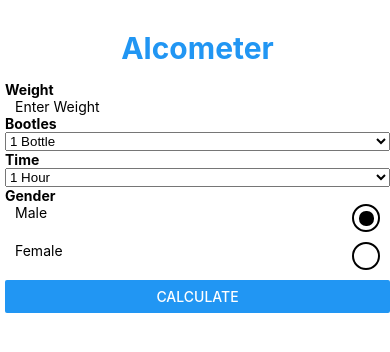
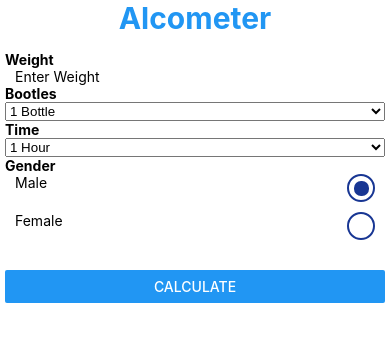
Before and after one commit to Jiblal/Assignment-JIblal, a React Native app: screen / in a window 390 px wide. Shown: the top 352 px of the page. Built offline with nearby package versions, Linux system fonts and the light colour scheme.

Commit message:
Final Version

```diff
--- a/App.js
+++ b/App.js
@@ -1,8 +1,9 @@
 import { useState } from 'react';
-import { Text,  TextInput, Button,ScrollView } from 'react-native';
+import { Text,  TextInput, Button,ScrollView, Alert  } from 'react-native';
 import { Picker } from '@react-native-picker/picker';
 import styles from './styles/Style';
 import Radiobutton from './compents/RadioButton';
+import { View } from 'react-native-web';
 
 
 export default function App() {
@@ -44,7 +45,7 @@ export default function App() {
 
   function calculate(){
     if(weight===""){
-      alert('Enter your Weight')
+      createAlert()
     }
     else if(weight !="" && weight!= 0){
       let litres=bottle*0.33;
@@ -76,6 +77,9 @@ export default function App() {
 
 
 
+  }
+  function createAlert(){
+    Alert.alert("Warning!!!","Enter your Weight")
   }
 
   function changeColor(result){
@@ -133,7 +137,9 @@ export default function App() {
       onPress={(value)=> setGender(value) }
       style={{color:'blue'}}/>
       <Text style={[styles.result,{color:color}]}>{alcoholLevel}</Text>
-      <Button onPress={calculate} title='calculate'/>
+      <Button  onPress={calculate} title='calculate'/>
+
     </ScrollView>
+
   );
 }
--- a/styles/Style.js
+++ b/styles/Style.js
@@ -1,10 +1,14 @@
 import { StyleSheet } from "react-native";
+import Constants from 'expo-constants';
 export default StyleSheet.create({
     container: {
       flex: 1,
-      backgroundColor: '#fff',
-      marginTop:30,
-      marginLeft:5
+      paddingTop:Constants.statusBarHeight,
+      backgroundColor: '#Ffffff',
+      paddingRight:5,
+      paddingLeft:5,
+
+
     },
     body:{
       justifyContent: 'flex-start',
@@ -22,7 +26,8 @@ export default StyleSheet.create({
     result:{
         fontSize:25,
         fontWeight:'bold',
-        textAlign: 'center'
+        textAlign: 'center',
+        marginBottom:20,
     },
     input:{
         paddingLeft:10
@@ -51,14 +56,15 @@ export default StyleSheet.create({
         width:28,
         borderRadius:15,
         borderWidth:2,
-        borderColor:'#000',
+        borderColor:'#183693',
         alignItems:'center',
-        justifyContent:'center'
+        justifyContent:'center',
+
     },
     checkedCircle:{
         width:15,
         height:15,
         borderRadius:7,
-        backgroundColor:'#000',
+        backgroundColor:'#183693',
     }
   });
```
